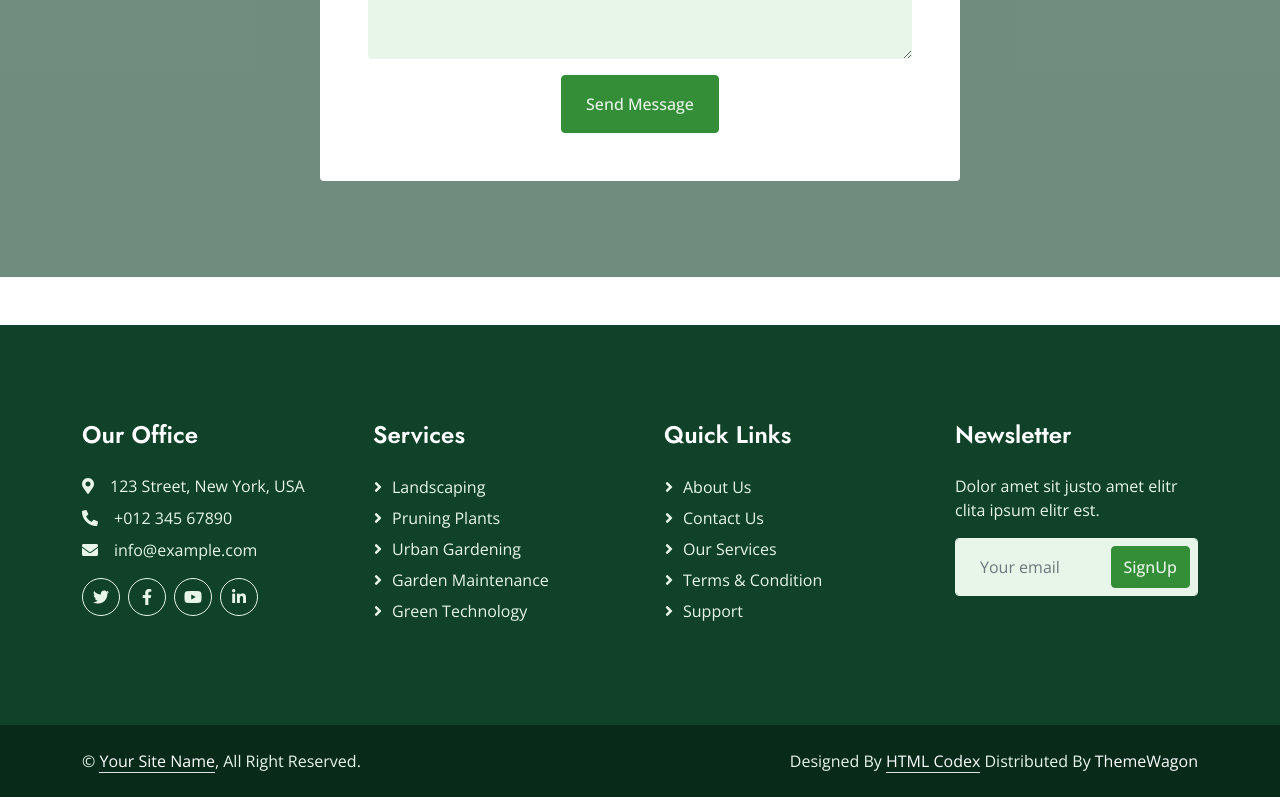
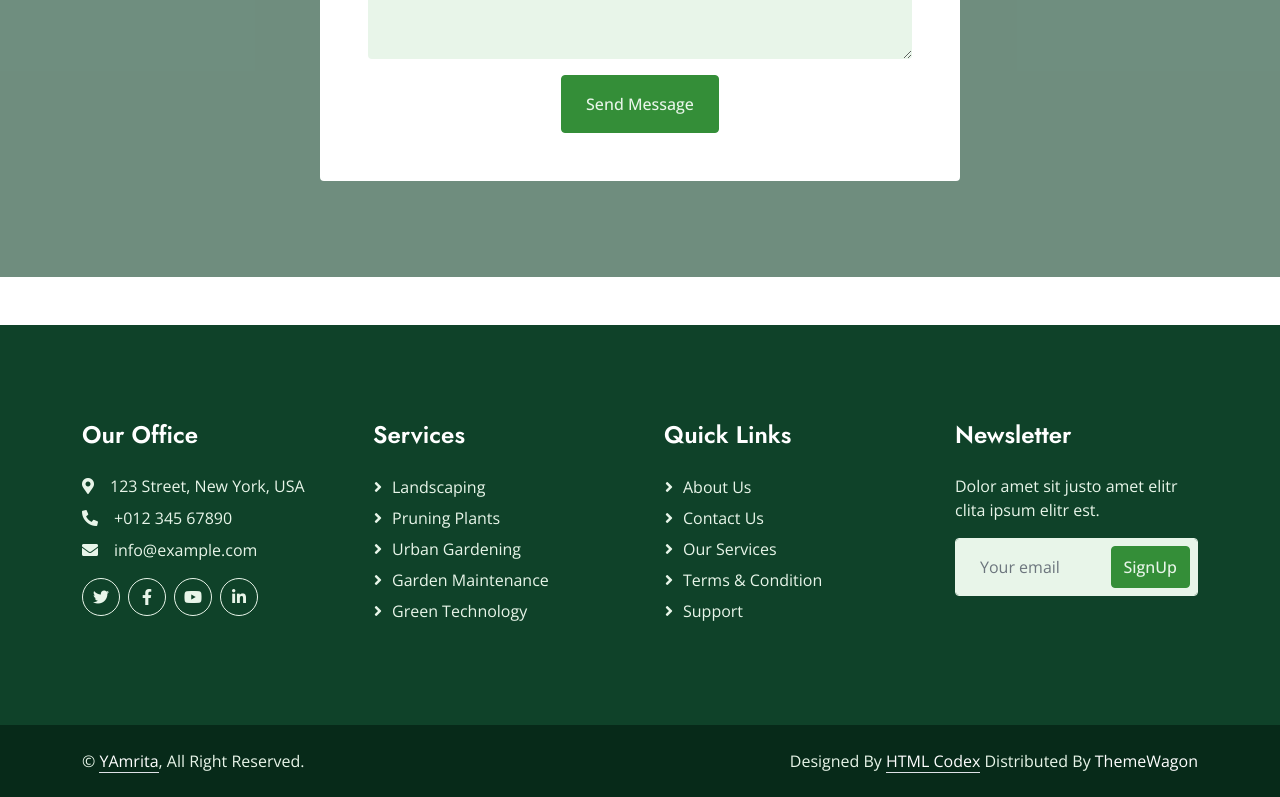
Before and after one commit to mehakkattal/Agronexus, a React (Vite) app in the folder agroNexus-Frontend/: page / in a window 1280 px wide. Shown: the part 4248-5045 px from the top of the page. Built offline with nearby package versions, Linux system fonts and the light colour scheme; no server answers.

Commit message:
small change

```diff
--- a/agroNexus-Frontend/src/components/layouts/Footer.jsx
+++ b/agroNexus-Frontend/src/components/layouts/Footer.jsx
@@ -115,7 +115,7 @@ function Footer(){
         <div className="col-md-6 text-center text-md-start mb-3 mb-md-0">
           ©{" "}
           <a className="border-bottom" href="#">
-            Your Site Name
+            YAmrita
           </a>
           , All Right Reserved.
         </div>
```
